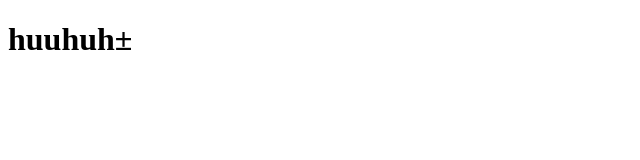
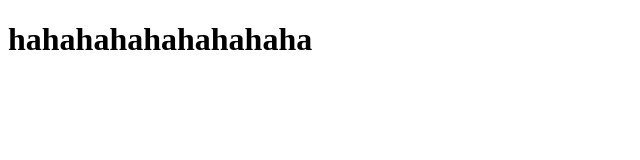
Before and after one commit to abhin-web/home-alone, a plain HTML site: page index.html in a window 1280 px wide. Shown: the whole page, without its empty margins (0-640 px from the left). Drawn offline with Linux system fonts and the light colour scheme.

Commit message:
initial commit

```diff
--- a/index.html
+++ b/index.html
@@ -6,6 +6,6 @@
     <title>Document</title>
 </head>
 <body>
-    <h1>huuhuh±</h1>
+    <h1>hahahahahahahahaha</h1>
 </body>
 </html>
```
